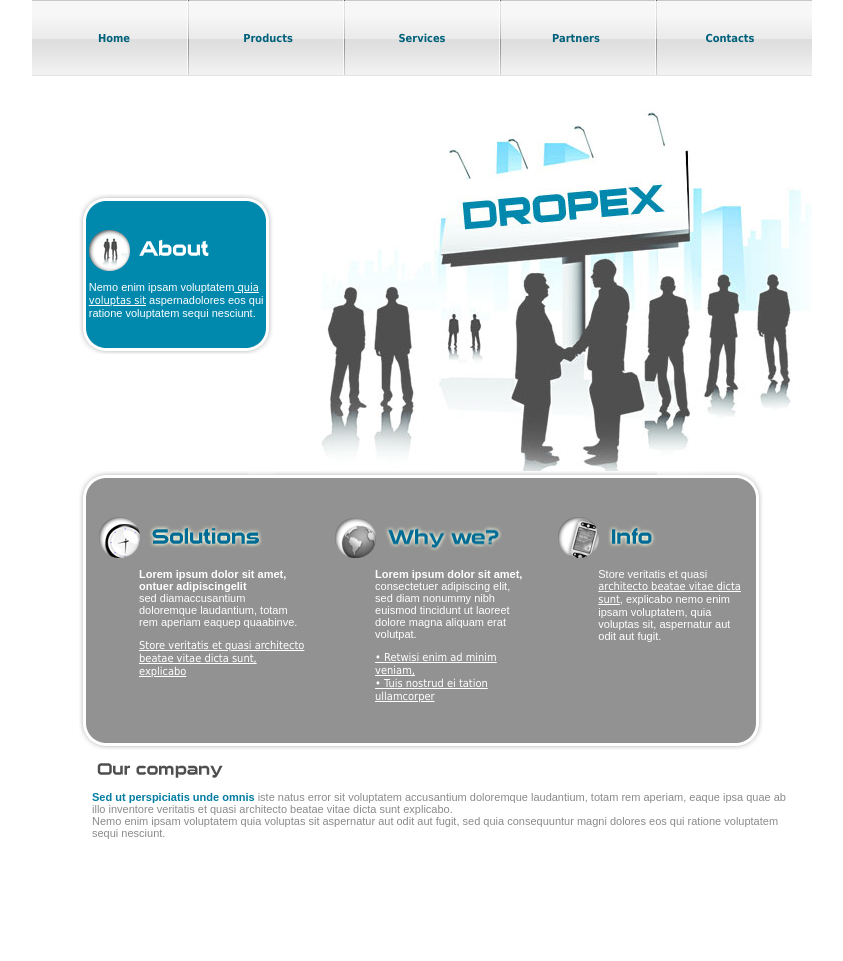
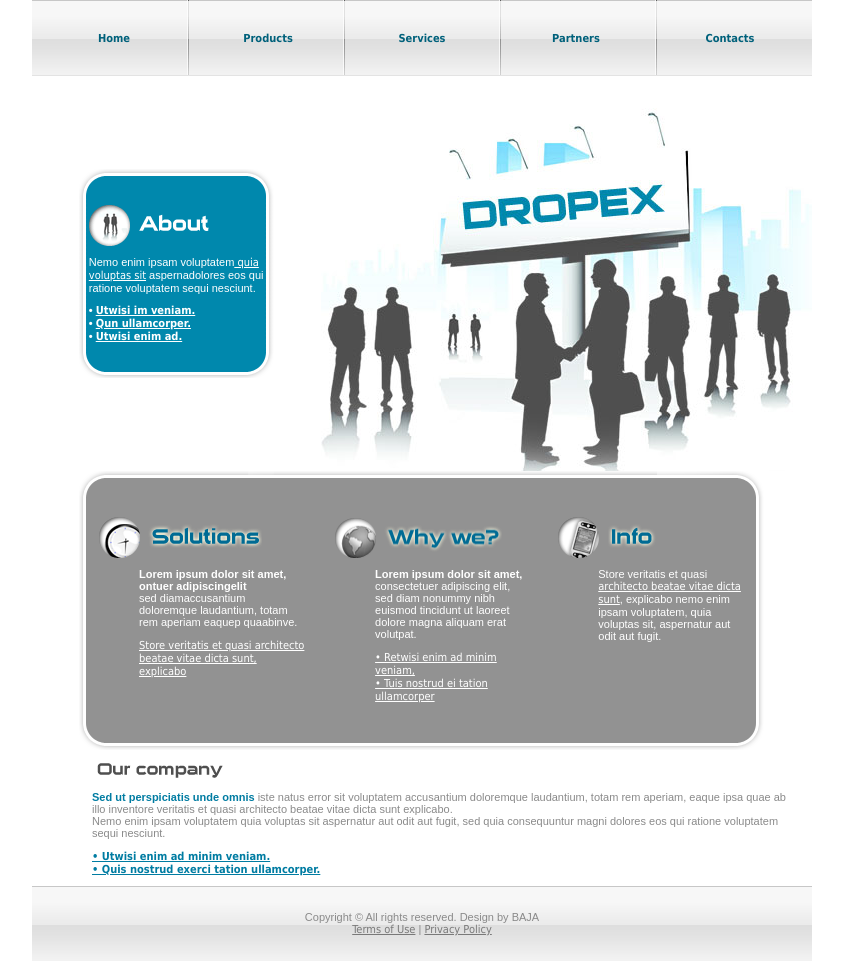
Before and after one commit to stuycs-softdev-fall-2013/proj3-6-BAJA, a Python web app: template sites/bank/templates/home.html in a window 1280 px wide. Shown: the whole page, without its empty margins (218-1061 px from the left). Before the commit the page ends 839 px from the top, so only its background shows below. Run offline with Jinja, Linux system fonts and the light colour scheme; the template is opened without the code that fills it, so the values that code supplies are empty.

Commit message:
Modify site again

```diff
--- a/sites/bank/templates/home.html
+++ b/sites/bank/templates/home.html
@@ -1,12 +1,13 @@
 <html>
+
   <head>
-    <title>Bank</title>
-    <meta http-equiv="Content-Type" content="text/html; charset=windows-1251">
-    <link href="../img/home.css" rel="stylesheet" type="text/css">
+  <title>Bank</title>
+  <meta http-equiv="Content-Type" content="text/html; charset=windows-1251">
+  <link href="../static/home.css" rel="stylesheet" type="text/css">
   </head>
 
-<body bgcolor="#FFFFFF" leftmargin="0" topmargin="0" marginwidth="0" marginheight="0">
-<table width="780" border="0" align="center" cellpadding="0" cellspacing="0">
+  <body bgcolor="#FFFFFF" leftmargin="0" topmargin="0" marginwidth="0" marginheight="0">
+  <table width="780" border="0" align="center" cellpadding="0" cellspacing="0">
   <tr>
     <td><table width="100%" border="0" cellspacing="0" cellpadding="0">
       <tr>
@@ -34,6 +35,11 @@
                   </tr>
                   <tr>
                     <td class="white-text">Nemo enim ipsam voluptatem<a href="#" class="white-link-underline"> quia voluptas sit</a> aspernadolores eos qui ratione voluptatem sequi nesciunt.</td>
+                  </tr>
+                  <tr>
+                    <td><strong class="white-text">•   </strong><a href="#" class="white-link-underline"><strong>Utwisi im veniam. </strong></a><strong class="white-text"><br>
+  •   </strong><a href="#" class="white-link-underline"><strong>Qun ullamcorper.</strong></a><strong class="white-text"><br>
+  •   </strong><a href="#" class="white-link-underline"><strong>Utwisi enim ad.</strong></a></td>
                   </tr>
                 </table></td>
               </tr>
@@ -103,12 +109,20 @@
           <tr>
             <td><p><span class="blye-text-regular"><strong>Sed ut perspiciatis unde omnis</strong></span> iste natus error sit voluptatem accusantium doloremque laudantium, totam rem aperiam, eaque ipsa quae ab illo inventore veritatis et quasi architecto beatae vitae dicta sunt explicabo.<br>
               Nemo enim ipsam voluptatem quia voluptas sit aspernatur aut odit aut fugit, sed quia consequuntur magni dolores eos qui ratione voluptatem sequi nesciunt.</p>
+              <p><a href="#" class="blye-text-underline"><strong>•   Utwisi enim ad minim veniam. <br>
+                •   Quis nostrud exerci tation ullamcorper.</strong></a></p></td>
           </tr>
         </table></td>
       </tr>
     </table></td>
   </tr>
 </table>
+<table width="780" border="0" align="center" cellpadding="0" cellspacing="0">
+  <tr>
+    <td height="75" align="center" background="../images/index_32.gif">Copyright &copy; All rights reserved. Design by BAJA<br>
+      <a href="#">Terms of Use</a>   |   <a href="#">Privacy Policy</a></td>
+  </tr>
+</table>
+</body>
 
-</body>
 </html>
```
